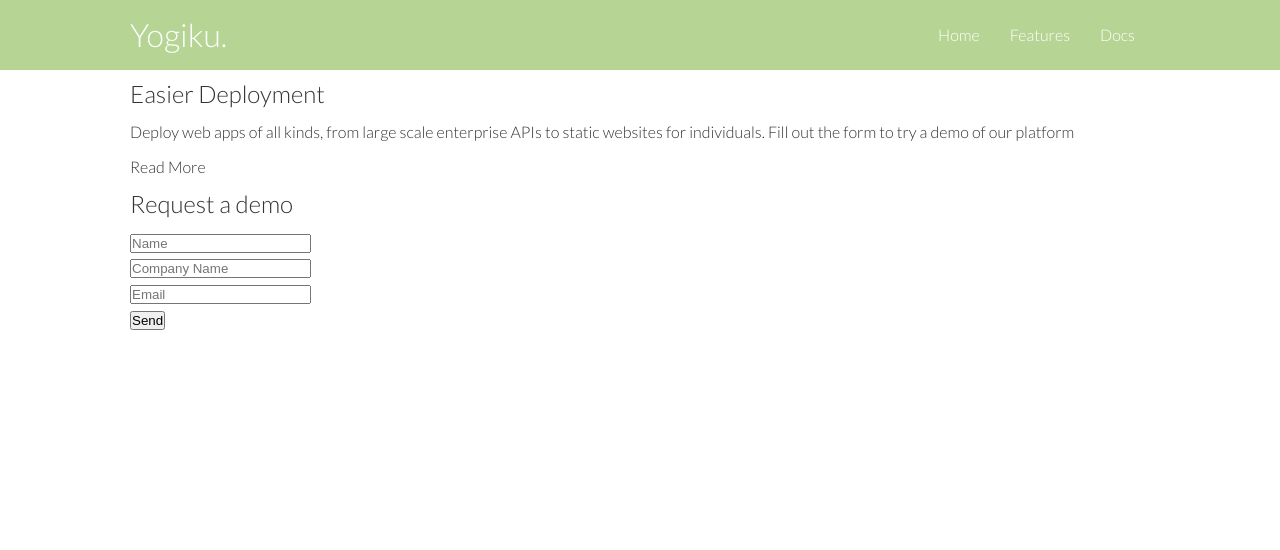
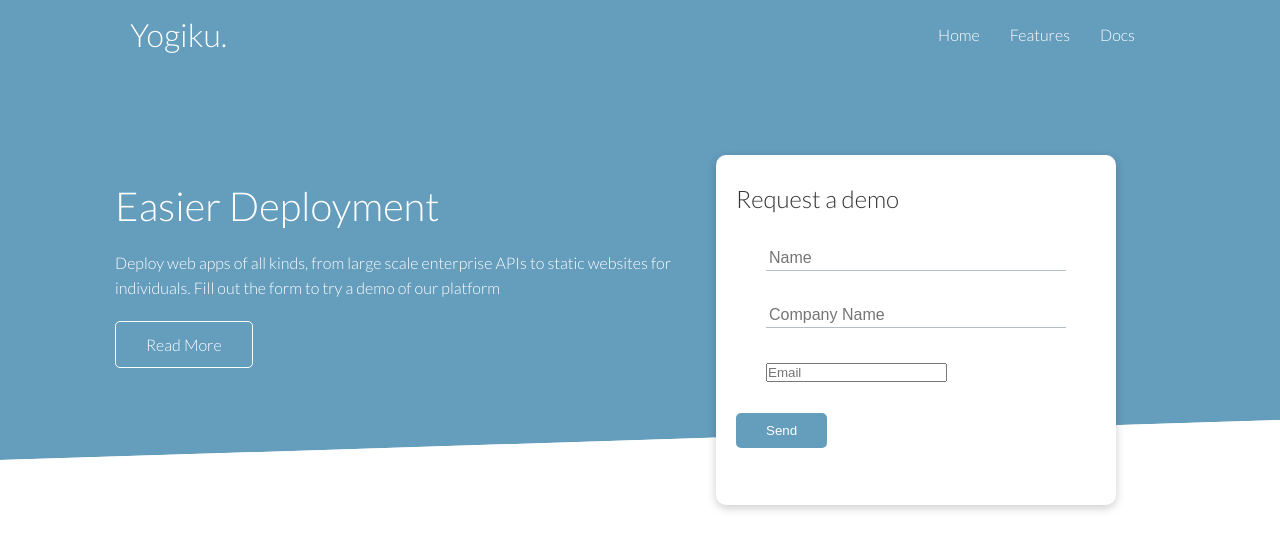
Before and after one commit to yogesdhakal/Yogiku, a plain HTML site: page index.html in a window 1280 px wide. Drawn offline with Linux system fonts and the light colour scheme; a small style sheet from the web is missing.

Commit message:
Finishing up the showcase section

```diff
--- a/css/style.css
+++ b/css/style.css
@@ -1,5 +1,9 @@
 
 @import url('https://fonts.googleapis.com/css2?family=Lato:wght@300&display=swap');
+
+:root{
+    --primary-color:#659DBD;
+}
 
 
 * {
@@ -39,7 +43,7 @@ img{
 }
 
 .navbar{
-    background-color: #b6d595;
+    background-color: var(--primary-color);
     color:#fff;
     height:70px;
 }
@@ -62,11 +66,87 @@ img{
     justify-content: space-between;
 }
 
+/* Showcase */
+
+.showcase{
+    height: 400px;
+    background: var(--primary-color);
+    color:#fff;
+    position: relative;
+}
+
+.showcase h1{
+    font-size: 40px;
+
+}
+
+.showcase p{
+    margin:20px 0;
+}
+
+.showcase .grid{
+    overflow: visible;
+    grid-template-columns: 55% 45%;
+    gap:30px;
+}
+
+.showcase-form{
+    position: relative;
+    top:60px;
+    height: 350px;
+    width: 400px;
+    padding: 40px;
+    z-index: 100;
+}
+
+.showcase-form .form-control{
+    margin:30px;
+}
+
+.showcase-form input[type='text'],
+.showcase-form input[type='text']{
+    border:0;
+    border-bottom: 1px solid #b4becb;
+    width: 100%;
+    padding: 3px;
+    font-size: 16px;
+
+}
+
+.showcase-form input:focus{
+    outline: none;
+}
+
+.showcase::before, .showcase::after{
+    content: '';
+    position:absolute;
+    height: 100px;
+    bottom: -70px;
+    right:0;
+    left:0;
+    background:white;
+    -webkit-transform: skewY(-1.8deg);
+    -moz-transform: skewY(-1.8deg);
+    -ms-transform: skewY(-1.8deg);
+
+}
+
+/* Utilities */
+
 .container{
     max-width: 1100px;
     margin:0 auto;
     overflow: auto;
     padding: 0 40px;
+}
+
+.card{
+    background-color: #fff;
+    color:#333;
+    border-radius: 10px;
+    box-shadow: 0 3px 10px rgba(0,0,0,0.2);
+    padding:20px;
+    margin:10px;
 }
 
 .flex{
@@ -75,3 +155,31 @@ img{
     align-items: center;
     height: 100%;
 }
+
+.grid{
+    display: grid;
+    grid-template-columns: 1fr 1fr;
+    gap:20px;
+    justify-content: center;
+    align-items: center;
+    height: 100%;
+}
+
+.btn{
+    display: inline-block;
+    padding: 10px 30px;
+    cursor: pointer;
+    background-color: var(--primary-color);
+    color: #fff;
+    border:none;
+    border-radius: 5px;
+}
+
+.btn-outline{
+    background-color: transparent;
+    border:1px #fff solid;
+}
+
+.btn:hover{
+    transform: scale(0.9);
+}
```
